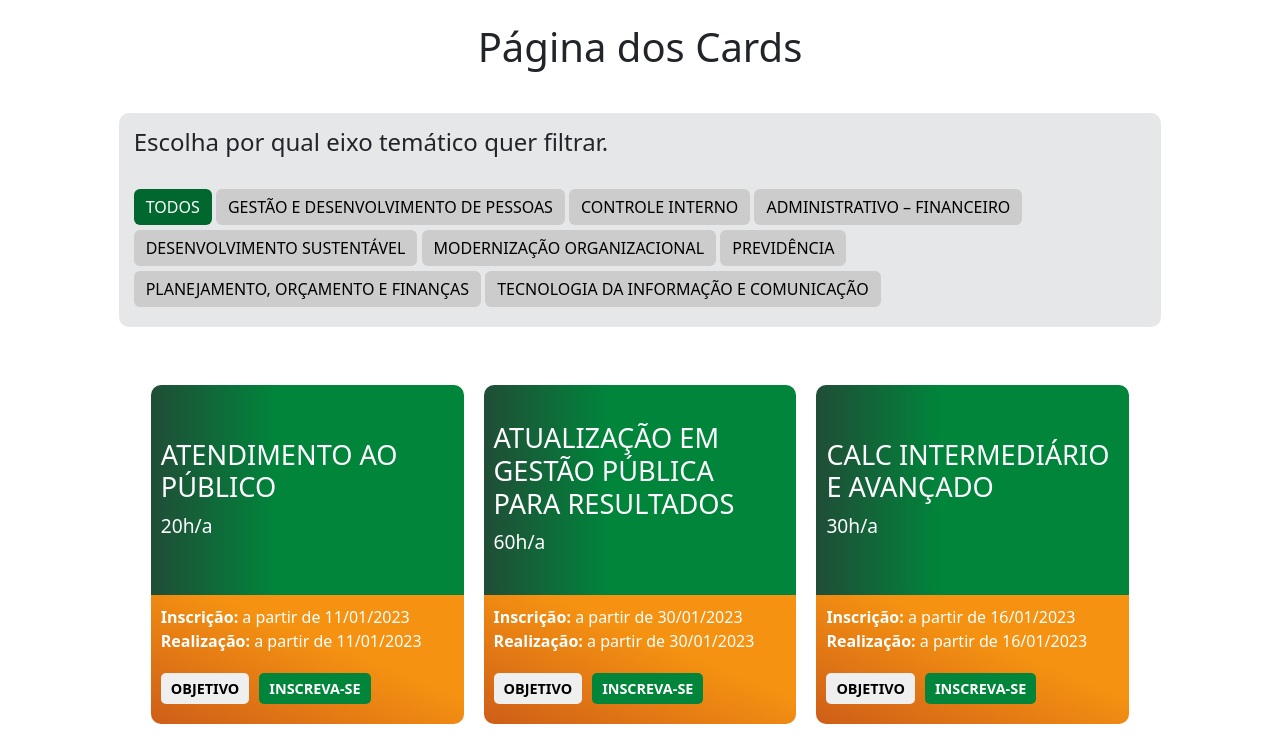
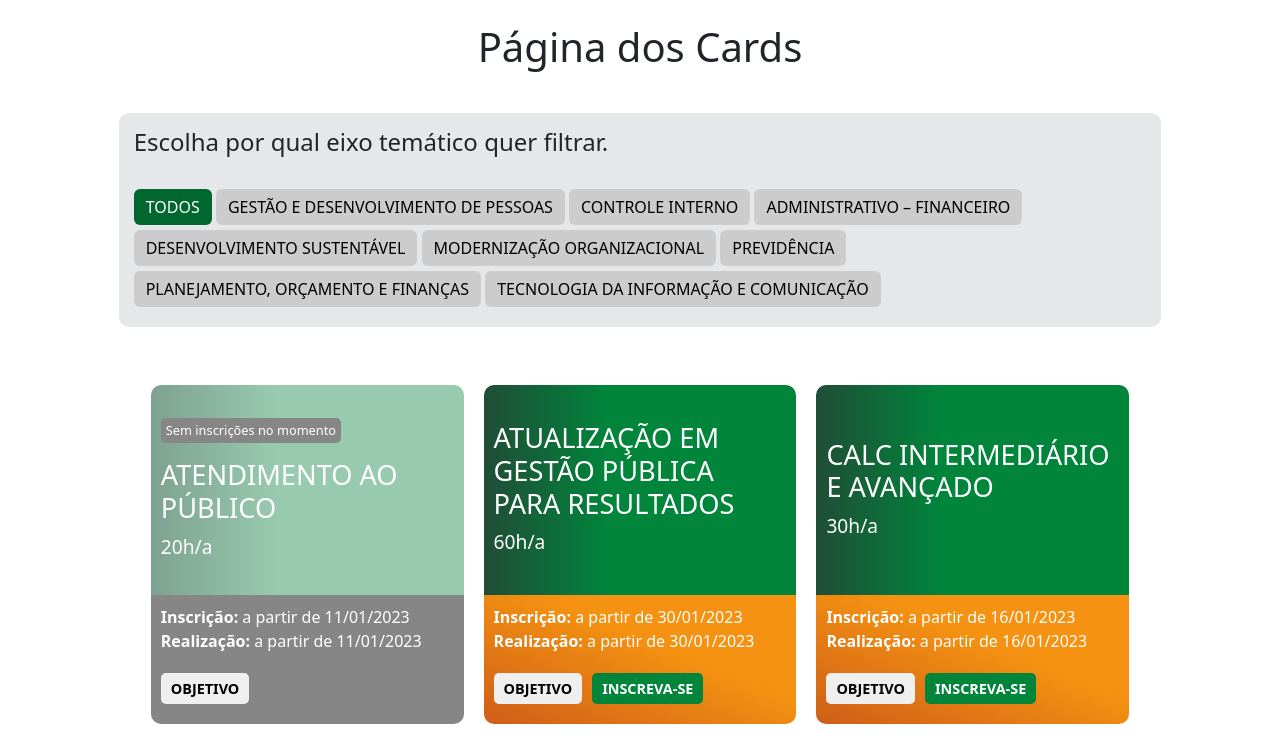
Before and after one commit to ricardo-patrick/Pagina-Cards, a plain HTML site: page index.html in a window 1280 px wide. Shown: the part 172-913 px from the top of the page. Drawn offline with nearby package versions, Linux system fonts and the light colour scheme.

Commit message:
Finalização do novo modelo de card, modelo novo e desativado.

```diff
--- a/index.html
+++ b/index.html
@@ -40,16 +40,17 @@
                 <!-- <img src="https://picsum.photos/500/300/?image=10" alt="teste"> -->
                 <div class="card_capa">
                   <!-- <img src="https://picsum.photos/500/300/?image=5" alt=""> -->
+                  <p class="sem_turma">Sem inscrições no momento</p>
                   <h1>ATENDIMENTO AO PÚBLICO</h1>
                   <p>20h/a</p>
                 </div>
-                <div class="card_conteudo">
+                <div class="card_conteudo desat">
                   <!-- <h1>ATENDIMENTO AO PÚBLICO - 20h/a</h1> -->
                   <p><b>Inscrição:</b> a partir de 11/01/2023</p>
                   <p><b>Realização:</b> a partir de 11/01/2023</p>
                   <p class="objetivo"><b>Objetivo: </b>Promover o acesso às informações que favoreçam a compreensão da importância do bom atendimento ao cidadão pelos servidores públicos, apresentando aspectos referentes ao serviço público e ao atendimento.</p>
                   <div class="btn_conteudo">
-                    <button id="curso1" class="btn_objetivo">Objetivo</button>
+                    <button class="btn_objetivo">Objetivo</button>
                     <button class="btn_inscrevase">Inscreva-se</button>
                   </div>
                 </div>
@@ -57,6 +58,7 @@
               <div class="card_curso box-card gdp">
                 <!-- <img src="https://picsum.photos/500/300/?image=11" alt="teste"> -->
                 <div class="card_capa">
+                  <p class="sem_turma">Sem inscrições no momento</p>
                   <h1>ATUALIZAÇÃO EM GESTÃO PÚBLICA PARA RESULTADOS</h1>
                   <p>60h/a</p>
                 </div>
@@ -66,7 +68,7 @@
                   <p><b>Realização:</b> a partir de 30/01/2023</p>
                   <p class="objetivo"><b>Objetivo: </b>Favorecer a compreensão do conceito de Gestão para Resultados aplicado na implementação das políticas públicas, enfatizando avanços, desafios, status atual e próximos passos desse modelo de gestão no Estado do Ceará.</p>
                   <div class="btn_conteudo">
-                    <button id="curso2" class="btn_objetivo">Objetivo</button>
+                    <button class="btn_objetivo">Objetivo</button>
                     <button class="btn_inscrevase">Inscreva-se</button>
                   </div>
                 </div>
@@ -74,6 +76,7 @@
               <div class="card_curso box-card tic">
                 <!-- <img src="https://picsum.photos/500/300/?image=2" alt="teste"> -->
                 <div class="card_capa">
+                  <p class="sem_turma">Sem inscrições no momento</p>
                   <h1>CALC INTERMEDIÁRIO E AVANÇADO</h1>
                   <p>30h/a</p>
                 </div>
@@ -83,7 +86,7 @@
                   <p><b>Realização:</b> a partir de 16/01/2023</p>
                   <p class="objetivo"><b>Objetivo: </b>Apresentar os conceitos intermediários e avançados iniciais, acerca de planilhas eletrônicas, proporcionando aos participantes o desenvolvimento de habilidades para sua criação e manipulação, por meio da utilização do Libreoffice Calc.</p>
                   <div class="btn_conteudo">
-                    <button id="curso3" class="btn_objetivo">Objetivo</button>
+                    <button class="btn_objetivo">Objetivo</button>
                     <button class="btn_inscrevase">Inscreva-se</button>
                   </div>
                 </div>
--- a/script.js
+++ b/script.js
@@ -94,3 +94,19 @@ for (let y = 0; y < btnObjetivo.length; y++) {
                 //         console.log(id);
                 //     });
                 // });
+
+                // -----------------------------------------
+
+var cardConteudo = document.querySelectorAll('.card_conteudo');
+var btnInscrevase = document.querySelectorAll('.btn_inscrevase');
+var cardCapa = document.querySelectorAll('.card_capa');
+var avisoTurma = document.querySelectorAll('.sem_turma');
+
+for (let k = 0; k < btnObjetivo.length; k++) {
+    if (cardConteudo[k].classList.contains('desat')) {
+        cardConteudo[k].children[3].children[1].innerHTML = 'Desativado';
+        btnInscrevase[k].style.display = 'none';
+        avisoTurma[k].style.display = 'block';
+        cardCapa[k].classList.add('desat');
+    }
+}
--- a/style.css
+++ b/style.css
@@ -143,13 +143,29 @@ main {
   /* opacity: 0.3; */
 }
 
+.desat.card_capa {
+  background: linear-gradient(to right, #7ea191, #98caaf 40%) !important;
+}
+
 .card_capa h1 {
   font-size: 1.7rem;
 }
 
-.card_capa p {
+.card_capa p:last-child {
   font-size: 1.2rem;
   margin: 0;
+}
+
+.card_capa p:first-child {
+  width: max-content;
+  font-size: 0.8rem;
+  background-color: #868686;
+  border-radius: 5px;
+  padding: 3px 5px;
+}
+
+.sem_turma {
+  display: none;
 }
 
 @media (max-width: 1300px) {
@@ -168,6 +184,11 @@ main {
   .card_curso {
     width: 100%;
   }
+}
+
+.card_conteudo.desat{
+  background: none !important;
+  background-color: #868686 !important;
 }
 
 .card_conteudo {
@@ -218,9 +239,15 @@ main {
 .btn_inscrevase {
   background-color: #00853B;
   color: white;
+  display: block;
 }
 
 .btn_inscrevase:hover {
   background-color: #00682f;
   color: white;
 }
+
+.desat.btn_inscrevase {
+  background-color: #acacac !important;
+  color: white !important;
+}
```
Lines whose indentation alone changed are shown as unchanged.
